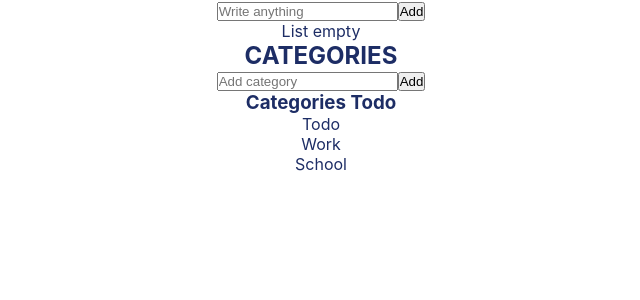
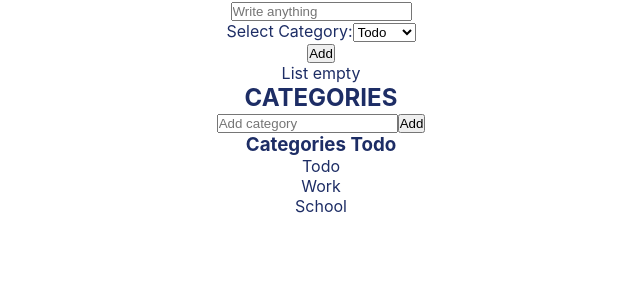
Before and after one commit to jorge-llanque/To-Do-Project, a React (Create React App) app: page / in a window 1280 px wide. Shown: the top 300 px of the page, without its empty margins (319-959 px from the left). Built offline with nearby package versions, Linux system fonts and the light colour scheme.

Commit message:
Add todo list

```diff
--- a/src/components/TodoForm.js
+++ b/src/components/TodoForm.js
@@ -1,11 +1,15 @@
 import React, { useState } from 'react'
 
-export default function TodoForm({ onSubmit, editTask }) {
+export default function TodoForm({ onSubmit, editTask, categories }) {
   const [input, setInput] = useState(editTask ? editTask.text : '')
+  const [category, setCategory] = useState('todo')
 
   const handleInput = e => {
     e.preventDefault()
     setInput(e.target.value)
+  }
+  const handleChangeCategory = e => {
+    setCategory(e.target.value)
   }
 
   const handleSubmit = e => {
@@ -13,10 +17,11 @@ export default function TodoForm({ onSubmit, editTask }) {
     let task = {
       id: Math.random(),
       text: input,
-      category: 'todo',
+      category: category,
     }
     onSubmit(task)
     setInput('')
+    setCategory('todo')
   }
 
   return (
@@ -34,6 +39,14 @@ export default function TodoForm({ onSubmit, editTask }) {
             value={input}
             onChange={handleInput}
           />
+          <div>
+            <label htmlFor='categoryTodo'>Select Category:</label>
+            <select id='categoryTodo' onChange={handleChangeCategory}>
+              {categories.map(category => (
+                <option key={category}>{category}</option>
+              ))}
+            </select>
+          </div>
           <button>Add</button>
         </>
       )}
--- a/src/components/TodoList.js
+++ b/src/components/TodoList.js
@@ -39,6 +39,7 @@ export default function TodoList({
               <div key={todo.id} className='Todos__Item'>
                 <p>{todo.text}</p>
                 <span>{todo.id}</span>
+                <span>{todo.category}</span>
                 <div className='Options'>
                   <button
                     onClick={() => setEdit({ id: todo.id, text: todo.text })}
--- a/src/components/Todos.js
+++ b/src/components/Todos.js
@@ -2,7 +2,6 @@ import React, { useState } from 'react'
 import TodoForm from './TodoForm'
 import TodoList from './TodoList'
 import TodoListCompleted from './TodoListCompleted'
-import ListCategories from './CategoryTodos/ListCategories'
 import Category from './CategoryTodos/Category'
 
 const todoCategoryInitialize = ['Todo', 'Work', 'School']
@@ -34,7 +33,7 @@ export default function Todos() {
 
   return (
     <main>
-      <TodoForm onSubmit={addTodo} />
+      <TodoForm onSubmit={addTodo} categories={todoCategory} />
       <TodoList
         todos={todo}
         removeTodo={removeTodo}
```
